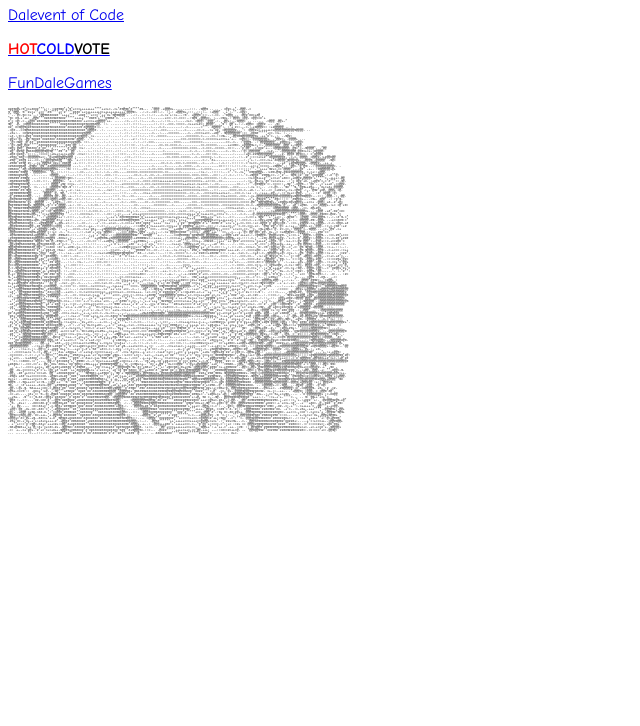
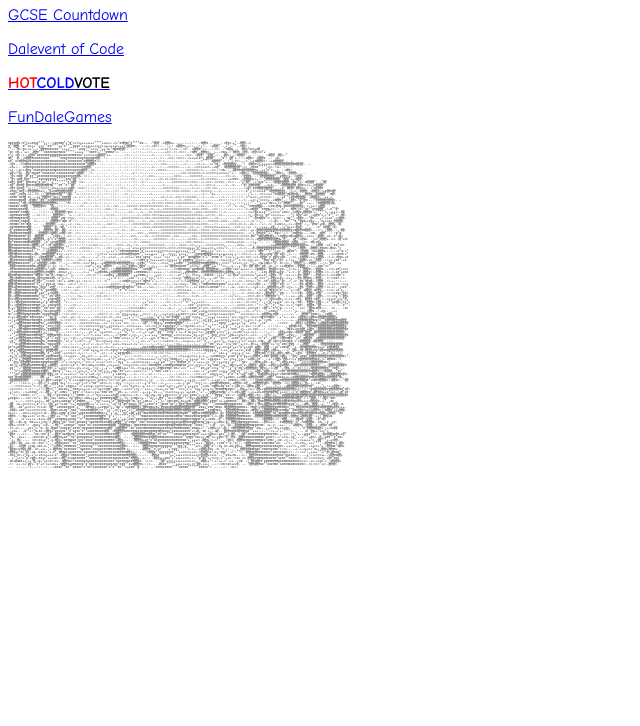
Before and after one commit to mukherR12/mukherR12.github.io, a plain HTML site: page index.html in a window 1280 px wide. Shown: the part 74-800 px from the top of the page, without its empty margins (0-640 px from the left). Drawn offline with Linux system fonts and the light colour scheme; a web font is replaced by a local one.

Commit message:
Add link to GCSE Countdown in index.html

```diff
--- a/index.html
+++ b/index.html
@@ -11,6 +11,10 @@
         <main>
             <h1>projects and stuff</h1>
         </main>
+        <p>
+            <a href="https://gcse-countdown.github.io" target="_blank">GCSE Countdown</a>
+            <br />
+        </p>
         <p>
             <a href="/dalevent-of-code/dalevent-of-code.html">Dalevent of Code</a>
             <br />
```
